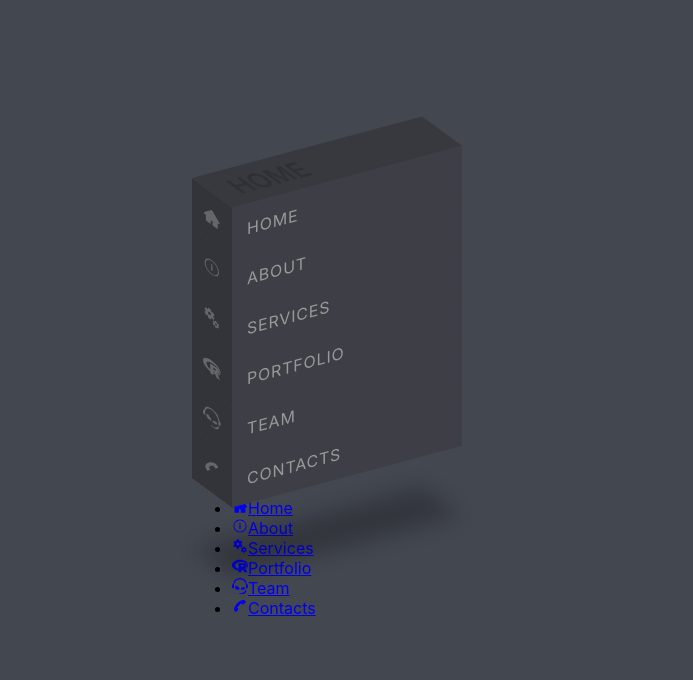
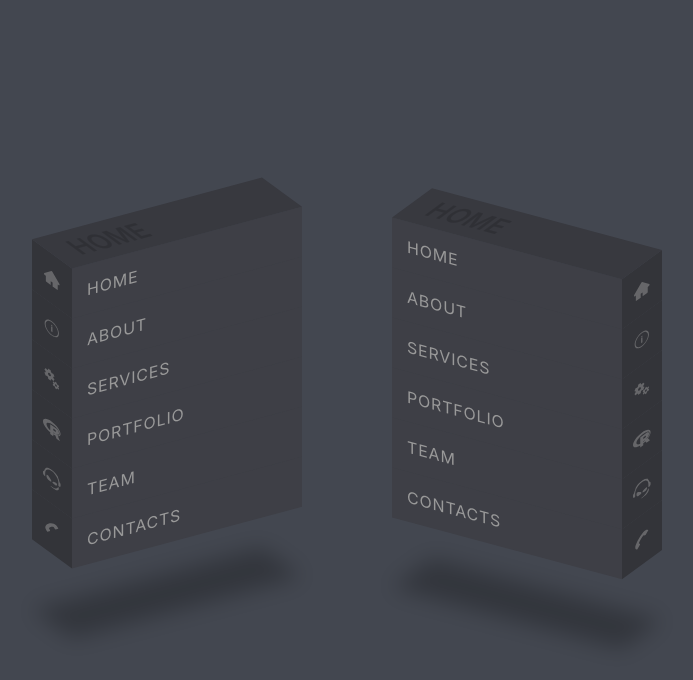
Before and after one commit to RUS29TAM/3d-menu, a React (Create React App) app: page / in a window 1280 px wide. Shown: the top 680 px of the page, without its empty margins (313-1006 px from the left). Built offline with nearby package versions, Linux system fonts and the light colour scheme.

Commit message:
style: add duplicate selectors for mirror menu

```diff
--- a/src/components/Menu.module.css
+++ b/src/components/Menu.module.css
@@ -1,14 +1,39 @@
 .container {
+    display: flex;
+    gap: 50px;
+    /*justify-content: center;*/
+    /*align-items: center;*/
+    /*background: #b8cfe5;*/
+    /*width: 100%;*/
+    /*height: 100%;*/
 }
 
 .ul {
     position: relative;
     transform: skewY(-15deg);
 }
+.ul2 {
+    position: relative;
+    transform: skewY(15deg);
+    padding-bottom: 15px;
+}
+
 :root {
     --i: ;
 }
+
 .ul .li {
+    position: relative;
+    list-style: none;
+    width: 200px;
+    padding: 15px;
+    background: #3e3f46;
+    z-index: calc(1 * var(--i));
+    transition: 0.5s;
+    cursor: pointer;
+}
+
+.ul2 .li2 {
     position: relative;
     list-style: none;
     width: 200px;
@@ -22,6 +47,11 @@
 .ul .li:hover {
     background: #02abff;
     transform: translate(40px, 40px);
+}
+
+.ul2 .li2:hover {
+    background: #02abff;
+    transform: translate(-40px, 40px);
 }
 
 .ul .li::before {
@@ -38,7 +68,25 @@
     transition: 0.5s;
 }
 
+.ul2 .li2::before {
+    content: '';
+    position: absolute;
+    top: 0;
+    left: 230px;
+    width: 40px;
+    height: 100%;
+    background: #494a51;
+    filter: brightness(0.7);
+    transform-origin: left;
+    transform: skewY(-45deg);
+    transition: 0.5s;
+}
+
 .ul .li:hover::before {
+    background: #02abff;
+}
+
+.ul2 .li2:hover::before {
     background: #02abff;
 }
 
@@ -62,7 +110,31 @@
     transition: 0.5s;
 }
 
+.ul2 .li2::after {
+    content: attr(data-text);
+    position: absolute;
+    top: -40px;
+    left: 0;
+    width: calc(100% - 20px);
+    height: 40px;
+    display: flex;
+    align-items: center;
+    padding-left: 20px;
+    color: rgba(0, 0, 0, 0.15);
+    font-weight: 600;
+    font-size: 1.5em;
+    background: #3e3f46;
+    filter: brightness(0.9);
+    transform-origin: bottom;
+    transform: skewX(-45deg);
+    transition: 0.5s;
+}
+
 .ul .li:hover::after {
+    background: #02abff;
+}
+
+.ul2 .li2:hover::after {
     background: #02abff;
 }
 
@@ -75,12 +147,29 @@
     transition: 0.5s;
 }
 
+.ul2 .li2 .a2 {
+    text-decoration: none;
+    color: #999;
+    display: block;
+    text-transform: uppercase;
+    letter-spacing: 0.05em;
+    transition: 0.5s;
+}
+
 .ul .li:hover .a {
+    color: #fff;
+}
+
+.ul2 .li2:hover .a2 {
     color: #fff;
 }
 
 .ul .li:last-child::after {
     box-shadow: -120px 120px 20px rgba(0, 0, 0, 0.25);
+}
+
+.ul2 .li2:last-child::after {
+    box-shadow: 120px 120px 20px rgba(0, 0, 0, 0.25);
 }
 
 .ul .li .a .span {
@@ -99,6 +188,26 @@
     opacity: 0.5;
 }
 
+.ul2 .li2 .a2 .span2 {
+    position: absolute;
+    top: 0;
+    left: 230px;
+    width: 40px;
+    text-align: center;
+    height: 100%;
+    transform-origin: left;
+    transform: skewY(-45deg);
+    display: flex;
+    justify-content: center;
+    align-items: center;
+    font-size: 1.1em;
+    opacity: 0.5;
+}
+
 .ul .li:hover .a .span {
     opacity: 1;
 }
+
+.ul2 .li2:hover .a2 .span2 {
+    opacity: 1;
+}
```
